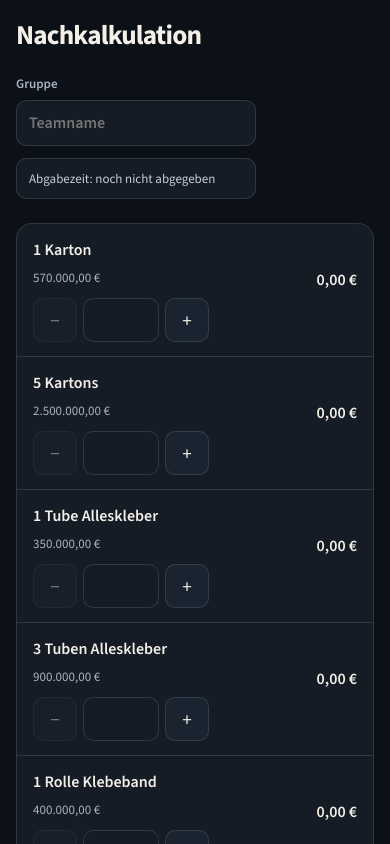
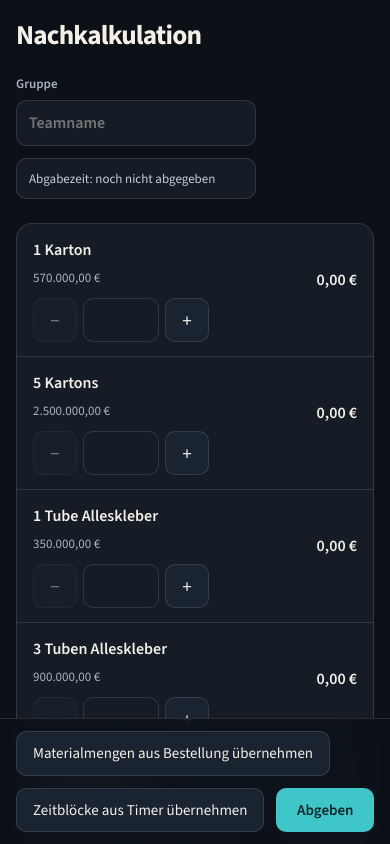
Before and after one commit to laighz/bridge-building-simulation-dashboard, a React (Vite) app: page /actual in a window 390 px wide. Shown: the top 844 px of the page. Built offline with nearby package versions, Linux system fonts and the light colour scheme.

Commit message:
fix: pin costing submit actions to the viewport
Keep Abgeben visible while scrolling the sheet, including on phones
where the card list is taller than the screen.

Co-authored-by: Lighz <laighz@users.noreply.github.com>

```diff
--- a/src/workshop/workshop.css
+++ b/src/workshop/workshop.css
@@ -3,6 +3,10 @@
   overflow: auto;
   padding: 28px 32px 64px;
   padding-bottom: calc(64px + env(safe-area-inset-bottom));
+}
+
+.workshop-page:has(.sheet-actions) {
+  padding-bottom: calc(96px + env(safe-area-inset-bottom));
 }
 
 .sheet,
@@ -281,21 +285,41 @@
   padding: 4px;
 }
 
-.sheet-actions,
+.sheet-actions {
+  position: fixed;
+  inset-inline: 0;
+  bottom: 0;
+  z-index: 15;
+  display: flex;
+  gap: var(--space-3);
+  flex-wrap: wrap;
+  justify-content: flex-end;
+  margin-top: 0;
+  padding: 12px max(16px, calc((100vw - 1120px) / 2))
+    calc(12px + env(safe-area-inset-bottom));
+  background: color-mix(in srgb, var(--bg) 94%, transparent);
+  border-top: 1px solid var(--line);
+}
+
+@supports (backdrop-filter: blur(16px)) {
+  .sheet-actions {
+    background: color-mix(in srgb, var(--bg) 82%, transparent);
+    backdrop-filter: blur(16px);
+  }
+}
+
+@media (prefers-reduced-transparency: reduce) {
+  .sheet-actions {
+    background: var(--bg);
+    backdrop-filter: none;
+  }
+}
+
 .jury-actions {
   display: flex;
   gap: var(--space-3);
   margin-top: var(--space-4);
   flex-wrap: wrap;
-  position: sticky;
-  bottom: 0;
-  z-index: 2;
-  padding: 12px 0 calc(12px + env(safe-area-inset-bottom));
-  background: linear-gradient(
-    180deg,
-    color-mix(in srgb, var(--bg) 0%, transparent),
-    var(--bg) 28%
-  );
 }
 
 .sheet-actions button,
@@ -387,6 +411,19 @@
     padding: 20px 16px 48px;
   }
 
+  .workshop-page:has(.sheet-actions) {
+    padding-bottom: calc(96px + env(safe-area-inset-bottom));
+  }
+
+  .sheet-actions {
+    padding-inline: 16px;
+    justify-content: stretch;
+  }
+
+  .sheet-actions .primary {
+    flex: 1;
+  }
+
   .sheet-head,
   .brief-head {
     flex-direction: column;
```
